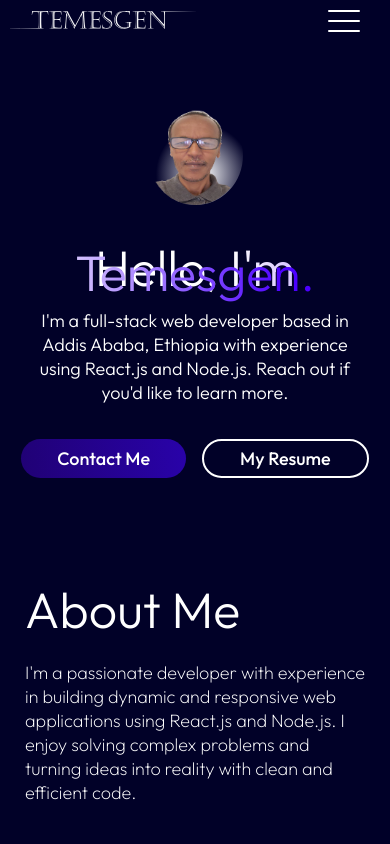
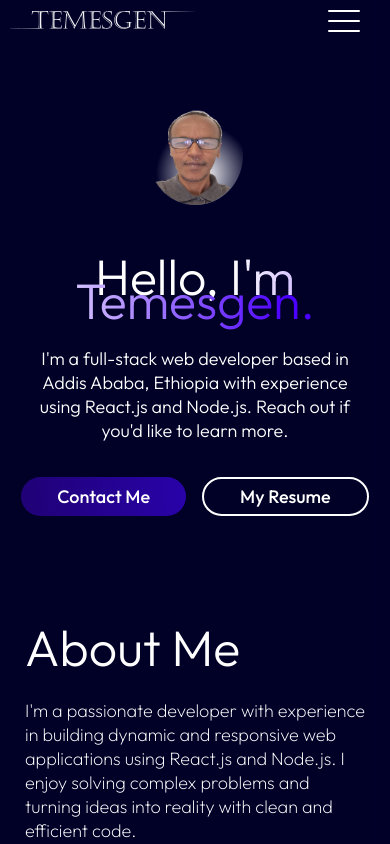
Before and after one commit to Temesgen123/temsgnportfolio, a React (Vite) app: page / in a window 390 px wide. Shown: the top 844 px of the page. Built offline with nearby package versions, Linux system fonts and the light colour scheme.

Commit message:
edited hero section title lineheight

```diff
--- a/src/Components/Hero/Hero.css
+++ b/src/Components/Hero/Hero.css
@@ -75,7 +75,7 @@
     margin-top: 36px;
     width: 90%;
     font-size: 50px;
-    line-height: 5px;
+    line-height: 24px;
   }
   .hero p {
     width: 90%;
```
